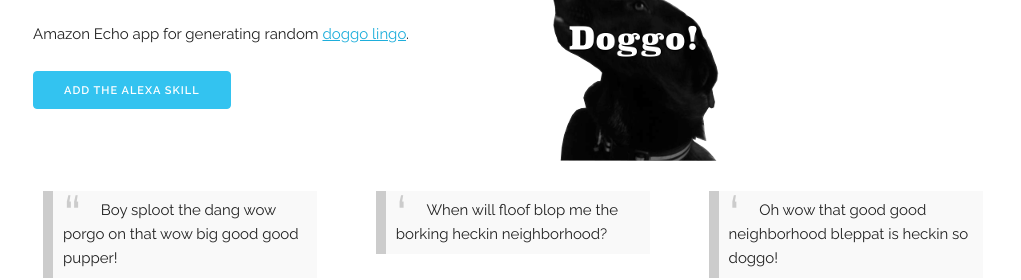
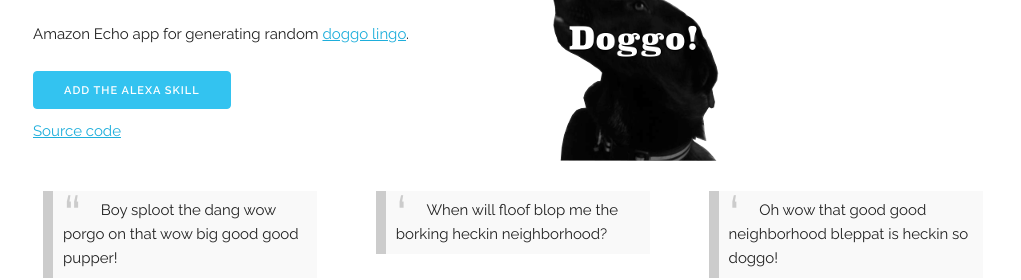
Before and after one commit to markfullmer/doggo_me, a plain HTML site: page index.html in a window 1280 px wide. Shown: the part 47-327 px from the top of the page, without its empty margins (127-1148 px from the left). Drawn offline with nearby package versions, Linux system fonts and the light colour scheme.

Commit message:
Add source code link

```diff
--- a/index.html
+++ b/index.html
@@ -41,7 +41,8 @@
         <div class="one-half column">
           <h4 class="hero-heading">Alexa, doggo me!</h4>
           <p>Amazon Echo app for generating random <a href="https://www.npr.org/sections/alltechconsidered/2017/04/23/524514526/dogs-are-doggos-an-internet-language-built-around-love-for-the-puppers">doggo lingo</a>.</p>
-          <a class="button button-primary" href="https://www.amazon.com/alexa-skills/b?ie=UTF8&node=13727921011">Add the Alexa skill</a>
+          <a class="button button-primary" href="https://www.amazon.com/alexa-skills/b?ie=UTF8&node=13727921011">Add the Alexa skill</a><br />
+          <a href="https://github.com/markfullmer/doggo_me/blob/master/lamda_function.py">Source code</a>
         </div>
         <div class="one-half column phones">
           <img src="bantay.png">
```
